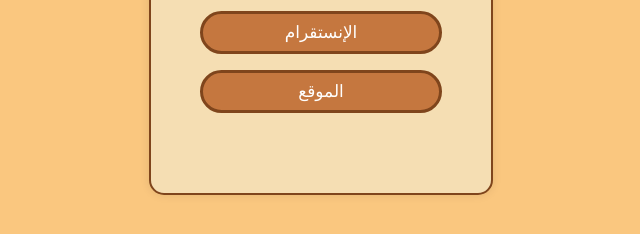
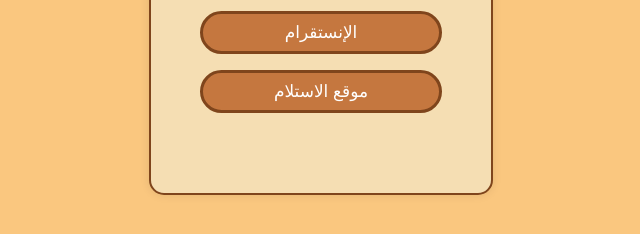
Before and after one commit to basbon/Order, a plain HTML site: page B/index.html in a window 1280 px wide. Shown: the part 378-612 px from the top of the page, 319-959 px from the left. Drawn offline with Linux system fonts and the light colour scheme.

Commit message:
index.html

```diff
--- a/B/index.html
+++ b/B/index.html
@@ -93,7 +93,7 @@
         <a href="Menu.png" class="button">المنيو</a>
         <a href="https://api.whatsapp.com/send/?phone=966547271177&text&type=phone_number&app_absent=0" class="button">للطلب</a>
         <a href="https://www.instagram.com/basalnwariyah?igsh=eGZjYWxsdDYzbnVj&utm_source=qr" class="button">الإنستقرام</a>
-        <a href="https://www.google.com/maps?q=MWUA3219%D8%8C+3219+%D8%A7%D9%84%D8%B1%D9%81%D8%A7%D9%8A%D8%B9%D8%8C+8545%D8%8C+%D8%AD%D9%8A+%D8%A7%D9%84%D8%B9%D9%85%D8%B1%D8%A9+%D8%A7%D9%84%D8%AC%D8%AF%D9%8A%D8%AF%D8%A9%D8%8C+%D9%85%D9%83%D8%A9+24416&ftid=0x15c1f70093e8b4b1:0x39022255a72d3eec&entry=gps&lucs=,47071704,47069508,94218641,94203019,47084304,94208458,94208447&g_ep=CAISDTYuMTE4LjAuNjQ0MDAYACDXggMqPyw0NzA3MTcwNCw0NzA2OTUwOCw5NDIxODY0MSw5NDIwMzAxOSw0NzA4NDMwNCw5NDIwODQ1OCw5NDIwODQ0N0ICU0E%3D&g_st=ic" class="button">الموقع</a>
+        <a href="https://maps.app.goo.gl/Jsj1iWYEiHm4BWbPA?g_st=ic" class="button">موقع الاستلام</a>
     </div>
 
 </div>
```
